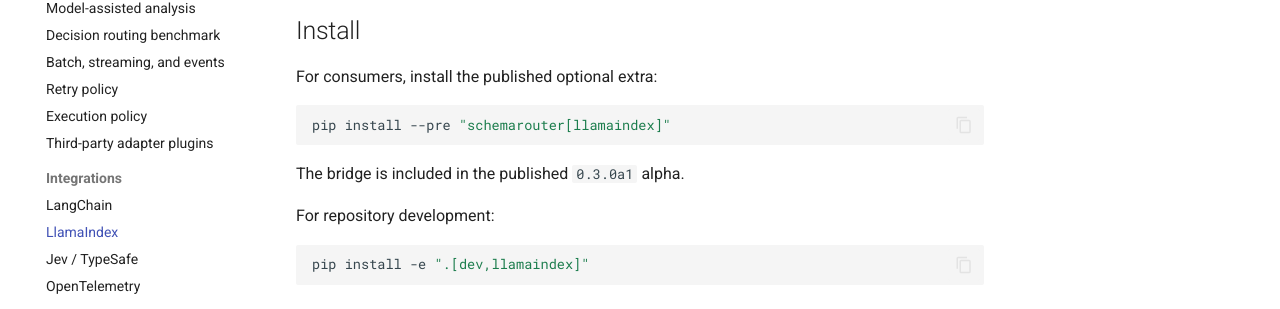
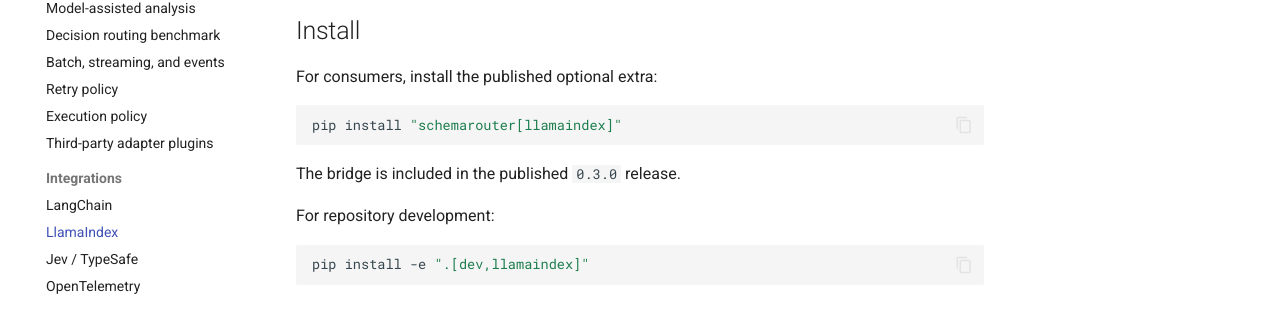
Before and after one commit to JDeun/SchemaRouter, an MkDocs documentation site: the page built from docs/integrations/llamaindex.md, in a window 1280 px wide and 900 px high. Shown: the part 274-583 px from the top of the window. Built offline with MkDocs 1.6.1 and Material for MkDocs 9.7.7, drawn with Linux system fonts in a browser that asks for light colours; comment, search, counter and statistics services are not loaded.

Commit message:
docs: update LlamaIndex integration for 0.3.0

````diff
--- a/docs/integrations/llamaindex.md
+++ b/docs/integrations/llamaindex.md
@@ -8,10 +8,10 @@ schema validation and execution boundary.
 For consumers, install the published optional extra:
 
 ```bash
-pip install --pre "schemarouter[llamaindex]"
+pip install "schemarouter[llamaindex]"
 ```
 
-The bridge is included in the published `0.3.0a1` alpha.
+The bridge is included in the published `0.3.0` release.
 
 For repository development:
 
````
